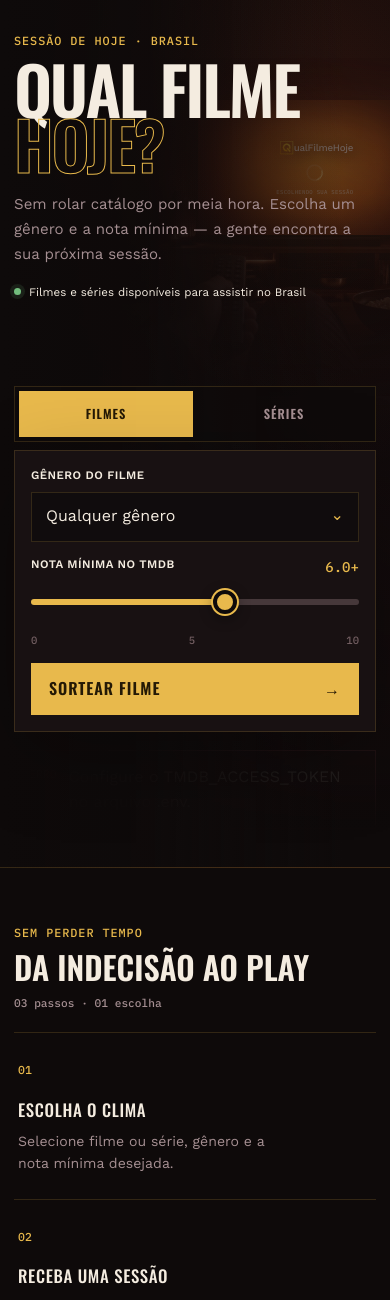
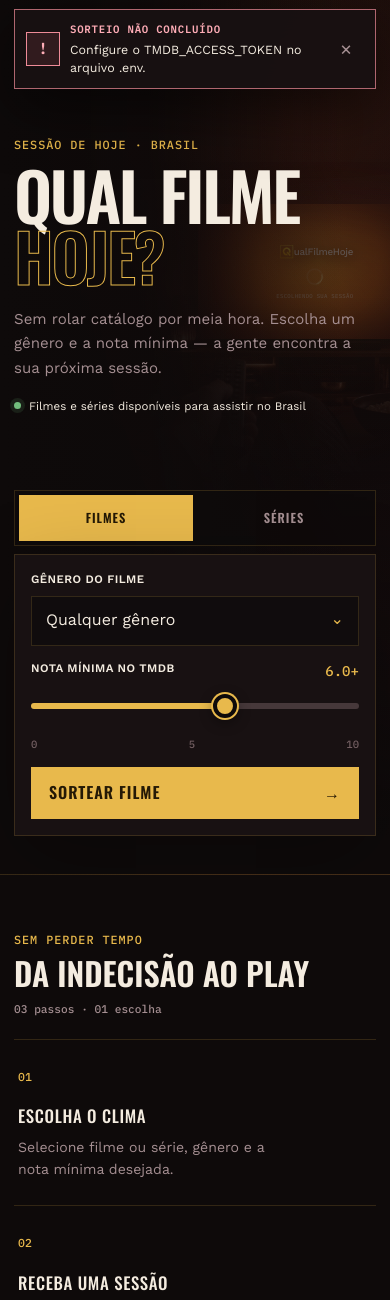
Before and after one commit to Hyant4/QualFilmeHoje, a Django app: page / in a window 390 px wide. Shown: the part 65-1365 px from the top of the page. Run offline with Django 5.2, Linux system fonts and the light colour scheme; parts of the project's set-up code (start-up, migrations or seed data) failed here and were passed over.

Commit message:
fix: prevent hero overlap and surface errors

```diff
--- a/movies/static/movies/css/site.css
+++ b/movies/static/movies/css/site.css
@@ -41,8 +41,10 @@ button, a { touch-action: manipulation; }
 .hero-grid { position: relative; min-height: 450px; }
 .hero-intro { position: relative; z-index: 3; max-width: 470px; padding-top: 48px; }
 .eyebrow { margin: 0; color: var(--gold); font-family: "IBM Plex Mono", monospace; font-size: 0.74rem; letter-spacing: 0.08em; text-transform: uppercase; }
-.hero h1 { margin: 14px 0 0; font-size: clamp(4rem, 7.2vw, 7rem); font-weight: 600; letter-spacing: -0.035em; line-height: 0.8; text-transform: uppercase; }
-.hero h1 em { color: transparent; font-style: normal; -webkit-text-stroke: 1px var(--gold); }
+.hero h1 { margin: 14px 0 0; font-size: clamp(4rem, 7.2vw, 7rem); font-weight: 600; letter-spacing: -0.035em; line-height: 0.88; text-transform: uppercase; }
+.hero-title-main, .hero h1 em { display: block; }
+.hero-title-main { white-space: nowrap; }
+.hero h1 em { margin-top: 0.04em; color: transparent; font-style: normal; -webkit-text-stroke: 1px var(--gold); }
 .hero-copy { max-width: 430px; margin-top: 34px; }
 .hero-copy > p:first-child { margin: 0; color: var(--muted); font-size: 1.05rem; }
 .hero-note { display: flex; align-items: center; gap: 8px; margin: 22px 0 0; color: var(--cream); font-size: 0.78rem; }
@@ -81,9 +83,15 @@ input[type="range"]::-moz-range-thumb { width: 14px; height: 14px; border: 4px s
 .generate-button { min-width: 200px; height: 48px; display: flex; align-items: center; justify-content: space-between; gap: 22px; padding: 0 18px; cursor: pointer; transition: background 160ms ease, transform 160ms ease; }
 .generate-button:hover { background: var(--gold-soft); transform: translateY(-1px); }
 .generate-button:disabled { cursor: wait; opacity: 0.72; transform: none; }
-.alert { display: flex; align-items: flex-start; gap: 18px; margin-top: 18px; padding: 16px 18px; border: 1px solid #9d4651; background: rgba(92, 27, 34, 0.24); }
-.alert span { color: #ef8b98; font-size: 0.72rem; }
-.alert p { margin: 0; }
+.top-alert { position: fixed; top: 88px; right: 24px; left: 24px; z-index: 90; pointer-events: none; }
+.alert { width: min(720px, 100%); display: grid; grid-template-columns: 38px minmax(0, 1fr) 40px; align-items: center; gap: 14px; margin-inline: auto; padding: 14px; border: 1px solid rgba(239, 139, 152, 0.7); background: rgba(24, 17, 18, 0.97); box-shadow: 0 18px 60px rgba(0, 0, 0, 0.52); backdrop-filter: blur(14px); pointer-events: auto; animation: alert-enter 220ms ease-out; }
+.alert-icon { width: 38px; height: 38px; display: grid; place-items: center; border: 1px solid #ef8b98; background: rgba(157, 70, 81, 0.2); color: #ffadb7; font-family: "IBM Plex Mono", monospace; font-size: 1rem; font-weight: 600; }
+.alert-copy { min-width: 0; }
+.alert-copy strong { display: block; color: #ffadb7; font-size: 0.67rem; letter-spacing: 0.07em; text-transform: uppercase; }
+.alert p { margin: 3px 0 0; color: var(--cream); font-size: 0.86rem; line-height: 1.45; }
+.alert-close { width: 40px; height: 40px; display: grid; place-items: center; padding: 0; border: 1px solid transparent; background: transparent; color: var(--muted); font-size: 1.25rem; line-height: 1; cursor: pointer; }
+.alert-close:hover { border-color: var(--line); color: var(--cream); }
+@keyframes alert-enter { from { opacity: 0; transform: translateY(-10px); } }
 
 .result-section { position: relative; overflow: hidden; padding: 72px 0 84px; border-bottom: 1px solid var(--line); }
 .backdrop { position: absolute; inset: 0 0 auto 0; height: 540px; background-position: center 18%; background-size: cover; opacity: 0.2; filter: saturate(0.65); }
@@ -217,7 +225,7 @@ input[type="range"]::-moz-range-thumb { width: 14px; height: 14px; border: 4px s
   .nav-cta { min-height: 44px; display: inline-flex; align-items: center; padding-inline: 13px; }
   .hero { padding: 32px 0 38px; }
   .hero::before { background: linear-gradient(90deg, var(--bg) 0%, rgba(14, 10, 10, 0.88) 38%, transparent 88%), linear-gradient(to bottom, rgba(14, 10, 10, 0.08) 18%, var(--bg) 96%); }
-  .hero h1 { margin-top: 11px; font-size: clamp(3.45rem, 17.5vw, 5rem); line-height: 0.82; }
+  .hero h1 { margin-top: 11px; font-size: clamp(3.45rem, 17.5vw, 5rem); line-height: 0.88; }
   .hero-grid { min-height: 380px; }
   .hero-intro { max-width: none; padding-top: 0; }
   .hero-copy { max-width: 360px; margin-top: 22px; }
@@ -240,7 +248,12 @@ input[type="range"]::-moz-range-thumb { width: 14px; height: 14px; border: 4px s
   input[type="range"]::-webkit-slider-thumb { width: 24px; height: 24px; margin-top: -9px; }
   input[type="range"]::-moz-range-thumb { width: 16px; height: 16px; }
   .generate-button { grid-column: auto; width: 100%; min-height: 52px; height: 52px; }
-  .alert { gap: 12px; padding: 14px; }
+  .top-alert { top: calc(74px + env(safe-area-inset-top)); right: 14px; left: 14px; }
+  .has-top-alert .hero { padding-top: 136px; }
+  .alert { grid-template-columns: 34px minmax(0, 1fr) 36px; gap: 10px; padding: 11px; }
+  .alert-icon { width: 34px; height: 34px; }
+  .alert-close { width: 36px; height: 36px; }
+  .alert p { font-size: 0.78rem; }
   .result-section { padding: 48px 0 62px; }
   .backdrop { height: 430px; background-position: center top; }
   .result-heading { min-height: 0; display: grid; align-items: start; gap: 18px; padding-bottom: 22px; }
@@ -318,5 +331,6 @@ input[type="range"]::-moz-range-thumb { width: 14px; height: 14px; border: 4px s
 @media (prefers-reduced-motion: reduce) {
   html { scroll-behavior: auto; }
   *, *::before, *::after { scroll-behavior: auto !important; transition-duration: 0.001ms !important; }
+  .alert { animation: none; }
   .tv-loader { animation: none; border-color: rgba(232, 185, 76, 0.45); border-top-color: var(--gold); }
 }
--- a/movies/static/movies/js/site.js
+++ b/movies/static/movies/js/site.js
@@ -53,6 +53,11 @@ function updateRating() {
 
 ratingInput?.addEventListener("input", updateRating);
 updateRating();
+
+document.querySelector("[data-alert-close]")?.addEventListener("click", (event) => {
+  event.currentTarget.closest("[data-error-alert]")?.remove();
+  document.body.classList.remove("has-top-alert");
+});
 
 const generatorForm = document.querySelector("[data-generator-form]");
 generatorForm?.addEventListener("submit", () => {
--- a/movies/templates/movies/home.html
+++ b/movies/templates/movies/home.html
@@ -26,7 +26,7 @@
   <link rel="stylesheet" href="{% static 'movies/css/site.css' %}">
   <script src="{% static 'movies/js/site.js' %}" defer></script>
 </head>
-<body>
+<body{% if error %} class="has-top-alert"{% endif %}>
   <header class="site-header">
     <div class="wrap">
       <nav class="nav" aria-label="Navegação principal">
@@ -38,13 +38,26 @@
     </div>
   </header>
 
+  {% if error %}
+    <div class="top-alert" data-error-alert>
+      <div class="alert" role="alert">
+        <span class="alert-icon" aria-hidden="true">!</span>
+        <div class="alert-copy">
+          <strong class="mono">Sorteio não concluído</strong>
+          <p>{{ error }}</p>
+        </div>
+        <button class="alert-close" type="button" aria-label="Fechar aviso" data-alert-close>×</button>
+      </div>
+    </div>
+  {% endif %}
+
   <main>
     <section class="hero" id="gerador">
       <div class="wrap">
         <div class="hero-grid">
           <div class="hero-intro">
             <p class="eyebrow">Sessão de hoje · Brasil</p>
-            <h1>Qual <span data-media-noun data-movie="filme" data-tv="série">{% if selected_media_type == 'tv' %}série{% else %}filme{% endif %}</span><br><em>hoje?</em></h1>
+            <h1><span class="hero-title-main">Qual <span data-media-noun data-movie="filme" data-tv="série">{% if selected_media_type == 'tv' %}série{% else %}filme{% endif %}</span></span><em>hoje?</em></h1>
             <div class="hero-copy">
               <p>Sem rolar catálogo por meia hora. Escolha um gênero e a nota mínima — a gente encontra a sua próxima sessão.</p>
               <p class="hero-note"><span></span> Filmes e séries disponíveis para assistir no Brasil</p>
@@ -122,12 +135,6 @@
           </button>
         </form>
 
-        {% if error %}
-          <div class="alert" role="alert">
-            <span class="mono">ERRO</span>
-            <p>{{ error }}</p>
-          </div>
-        {% endif %}
       </div>
     </section>
 
```
Also changed, not shown: movies/tests/test_views.py (+3 -0 lines).
